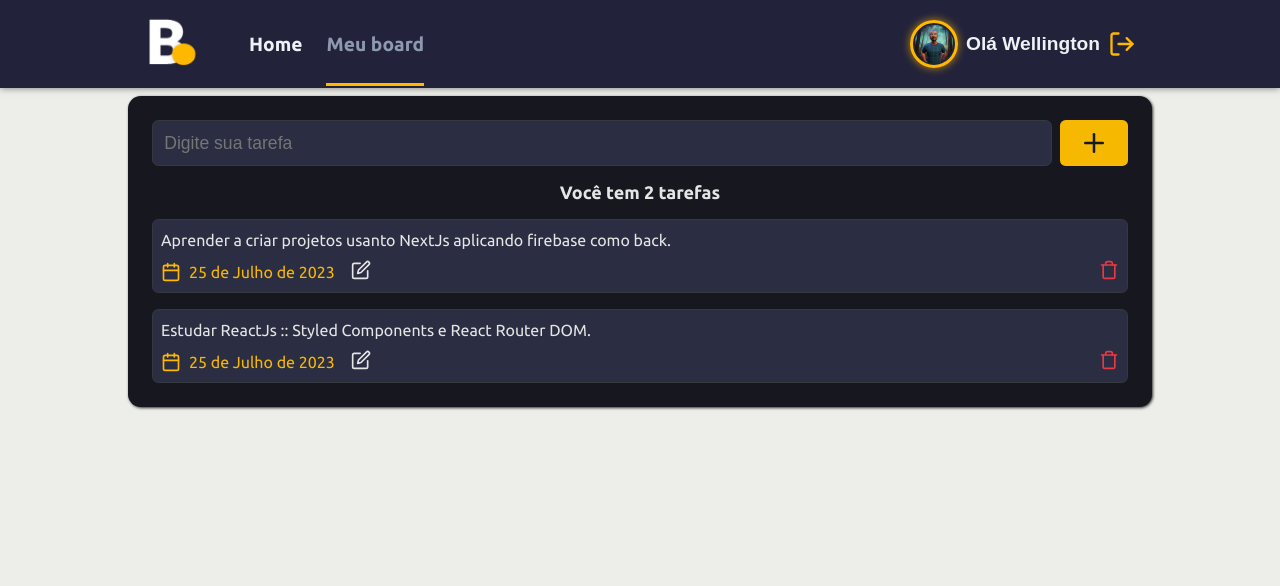
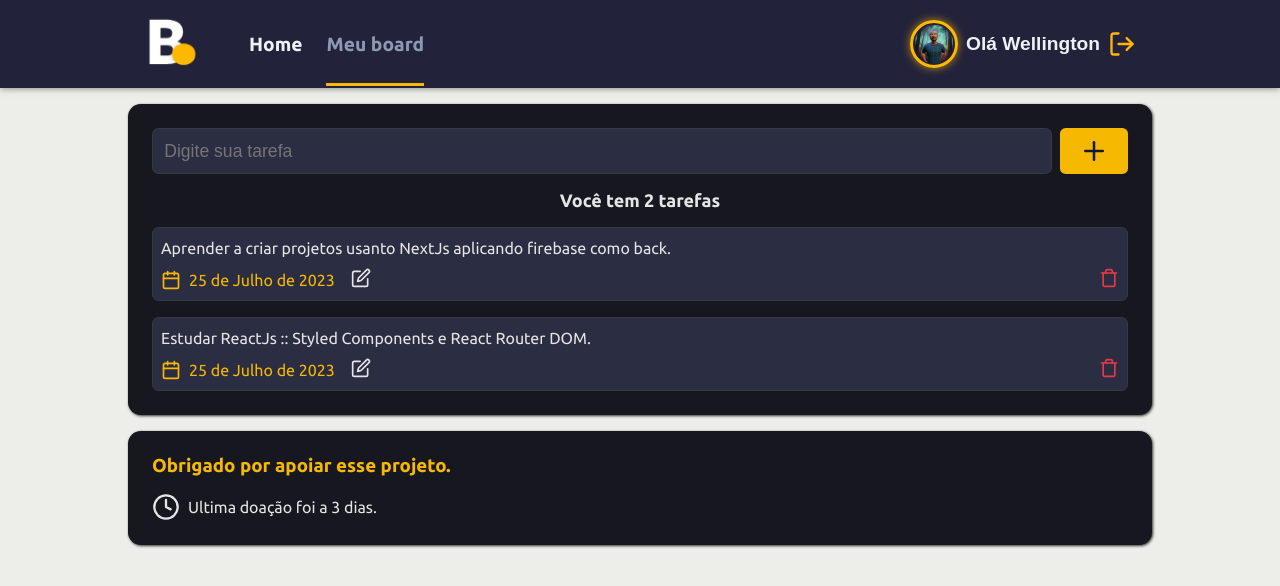
Before and after one commit to siwjas/task_board, a Next.js app: page /board in a window 1280 px wide. Shown: the top 586 px of the page. Built offline with nearby package versions, Linux system fonts and the light colour scheme.

Commit message:
Board page :: VIP conteiner element added

```diff
--- a/src/app/board/bord.module.scss
+++ b/src/app/board/board.module.scss
@@ -116,5 +116,27 @@
       color: #f7b801;
     }
   }
+}
 
+.vipContainer {
+  display: flex;
+  flex-direction: column;
+  width: 1024px;
+  background-color: #17181F;
+  padding: 1.5rem;
+  border-radius: .8rem;
+  margin: 0 auto;
+  color: #e5e5e5;
+  box-shadow: 1px 1px 3px rgba($color: #000000, $alpha: .8);
+  gap: 1rem;
+
+  h3 {
+    color: #f7b801;
+  }
+
+  .timer {
+    display: flex;
+    align-items: center;
+    gap: .5rem;
+  }
 }
--- a/src/app/board/page.tsx
+++ b/src/app/board/page.tsx
@@ -1,7 +1,14 @@
-import styles from './bord.module.scss'
-import { FiPlus, FiCalendar, FiTrash, FiEdit } from 'react-icons/fi'
+import styles from './board.module.scss'
+import {
+  FiPlus,
+  FiCalendar,
+  FiTrash,
+  FiEdit,
+  FiClock
+} from 'react-icons/fi'
 export default function Board() {
   return (
+    <>
       <div className={styles.container}>
         <form action="">
           <input
@@ -29,7 +36,7 @@ export default function Board() {
                   </time>
                 </div>
                 <button className={styles.edit}>
-                <FiEdit size={20}/>
+                  <FiEdit size={20} />
                 </button>
               </div>
               <button className={styles.delete}>
@@ -49,7 +56,7 @@ export default function Board() {
                   </time>
                 </div>
                 <button className={styles.edit}>
-                <FiEdit size={20}/>
+                  <FiEdit size={20} />
                 </button>
               </div>
               <button className={styles.delete}>
@@ -59,5 +66,16 @@ export default function Board() {
           </article>
         </section>
       </div>
+
+      <div className={styles.vipContainer}>
+        <h3>Obrigado por apoiar esse projeto.</h3>
+        <div className={styles.timer}>
+          <FiClock size={28}/>
+          <time>
+            Ultima doação foi a 3 dias.
+          </time>
+        </div>
+      </div>
+    </>
   )
 }
--- a/src/app/styles/global.scss
+++ b/src/app/styles/global.scss
@@ -8,7 +8,7 @@ body {
   background-color: #edede9;
   display: flex;
   flex-direction: column;
-  gap: .5rem;
+  gap: 1rem;
   min-height: 100vh;
 }
 
```
Lines whose indentation alone changed are shown as unchanged.
